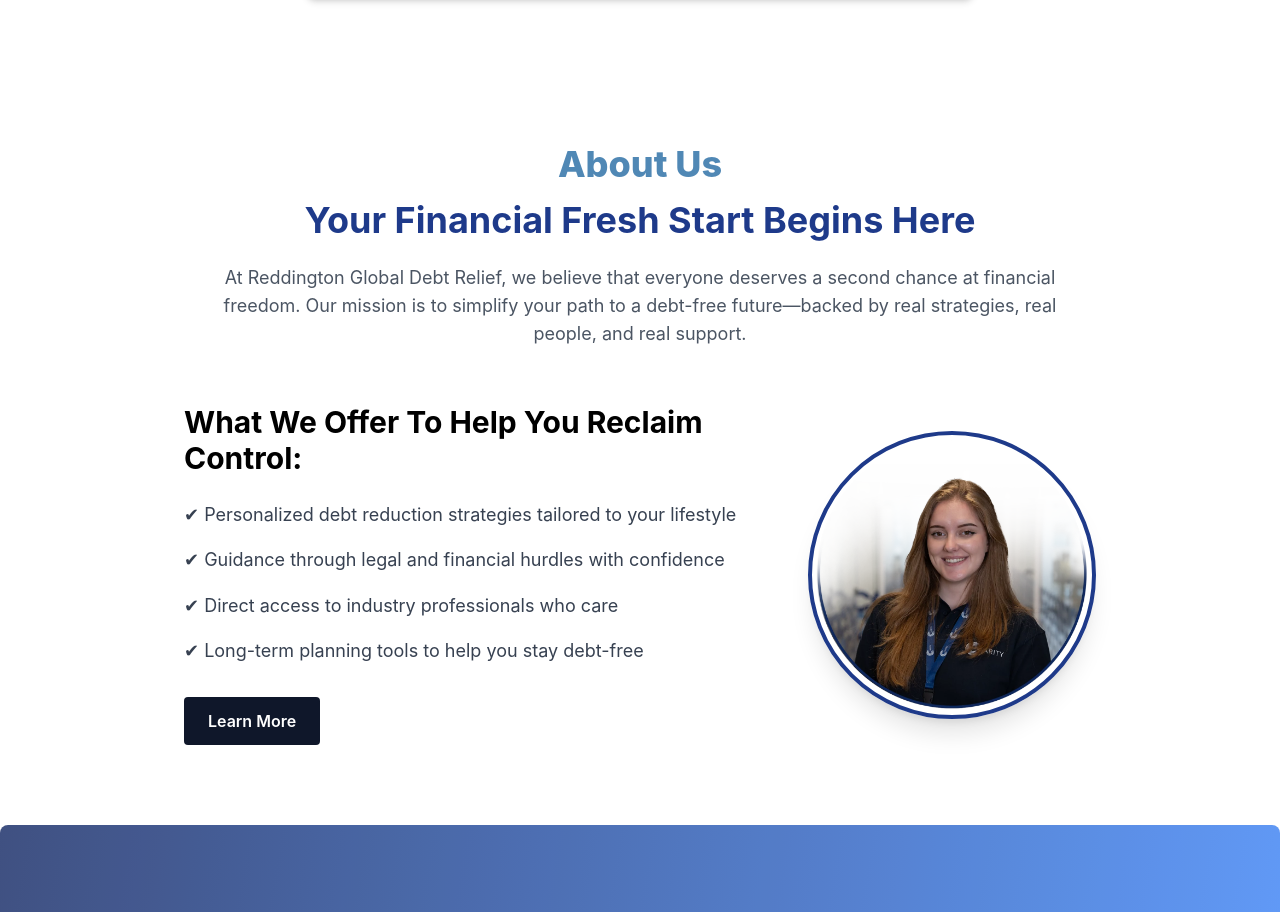
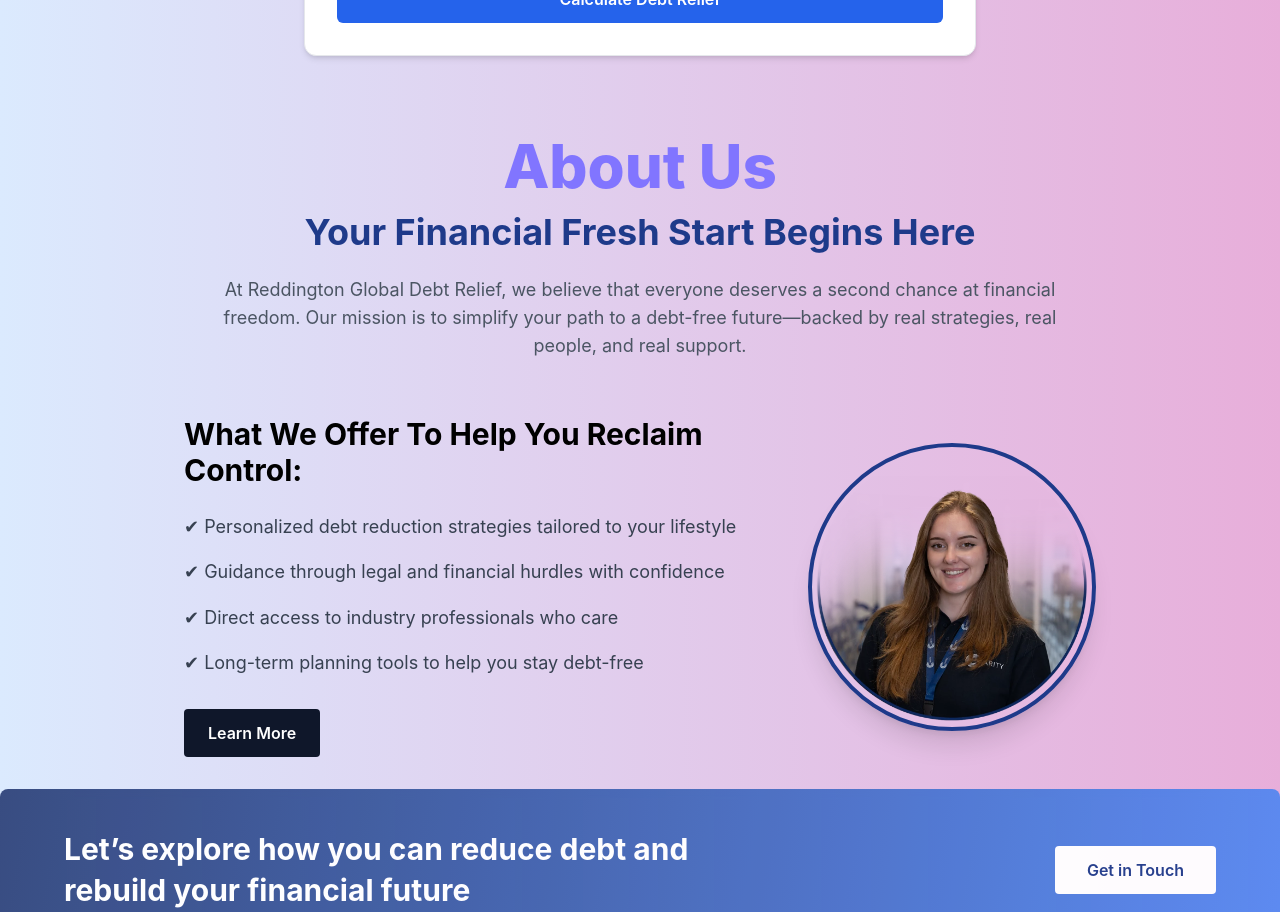
Before and after one commit to himanshukumartiwarirgint007/RG-DEBT-RELIEF-WEBSITE, a React (Create React App) app in the folder frontend/: page / in a window 1280 px wide. Shown: the part 2780-3692 px from the top of the page. Built offline with nearby package versions, Linux system fonts and the light colour scheme.

Commit message:
updated Home

```diff
--- a/frontend/src/ExtraPages/HomeAboutSection.jsx
+++ b/frontend/src/ExtraPages/HomeAboutSection.jsx
@@ -8,8 +8,8 @@
   return (
     <div className="w-full">
   {/* Top Section */}
-      <section className="text-center px-6 py-20 max-w-6xl mx-auto">
-        <h1 className="text-2xl md:text-3xl lg:text-4xl font-extrabold text-[#5088B5] mb-4">About Us</h1>
+  <section className="text-center px-6 py-18 max-w-6xl mx-auto mb-8">
+    <h1 className="text-2xl md:text-3xl lg:text-6xl font-extrabold text-[#8175ff] mb-4">About Us</h1>
     <h2 className="text-3xl md:text-4xl font-bold text-[#1e3a8a] mb-6 leading-tight">
       Your Financial Fresh Start Begins Here
     </h2>
@@ -47,7 +47,15 @@
   </section>
 
   {/* Call-to-Action Section */}
-      <section className="py-20 text-white px-4 backdrop-blur-sm" style={{ background: 'linear-gradient(100deg, rgba(17, 38, 99, 0.85), rgba(59, 130, 246, 0.85))', opacity: 0.95, borderRadius: '0.5rem', transition: 'background 0.3s ease, opacity 0.3s ease' }}>
+  <section
+    className="py-10 mt-8 text-white px-4 backdrop-blur-sm"
+    style={{
+      background: 'linear-gradient(100deg, rgba(17, 38, 99, 0.85), rgba(59, 130, 246, 0.85))',
+      opacity: 0.95,
+      borderRadius: '0.5rem',
+      transition: 'background 0.3s ease, opacity 0.3s ease',
+    }}
+  >
     <div className="max-w-6xl mx-auto flex flex-col md:flex-row justify-between items-center gap-8">
       <h3 className="text-3xl font-bold leading-snug max-w-2xl">
         Let’s explore how you can reduce debt and rebuild your financial future
@@ -61,6 +69,7 @@
     </div>
   </section>
 </div>
+
   );
 };
 
--- a/frontend/src/pages/Home.jsx
+++ b/frontend/src/pages/Home.jsx
@@ -177,11 +177,14 @@
       <React.Fragment key={index}>{item.content}</React.Fragment>
     ))}
   </div>
+      {/* Page Call Section */}
+      <div className="bg-[length:200%] bg-gradient-to-r from-blue-100 to-pink-400 animate-bg-pan-right">
+  <section className="py-2 px-2 mt-8 sm:mt-12 md:mt-16"> <DebtCalculator /> </section>
+  <section className="py-2 mt-8 sm:mt-12 md:mt-16"> <HomeAboutSection /> </section>
+</div>
 </div>
       {/* Page Call Section */}
-      <section className="mt-8 sm:mt-12 md:mt-16"> <DebtCalculator /> </section>
-      <section className="mt-8 sm:mt-12 md:mt-16"> <HomeAboutSection /> </section>
-      <section className="mt-8 sm:mt-12 md:mt-16"> <FAQSection /> </section>
+       <section className="mt-8 sm:mt-12 md:mt-16"> <FAQSection /> </section>
     </>
   );
 };
```
Lines whose indentation alone changed are shown as unchanged.
